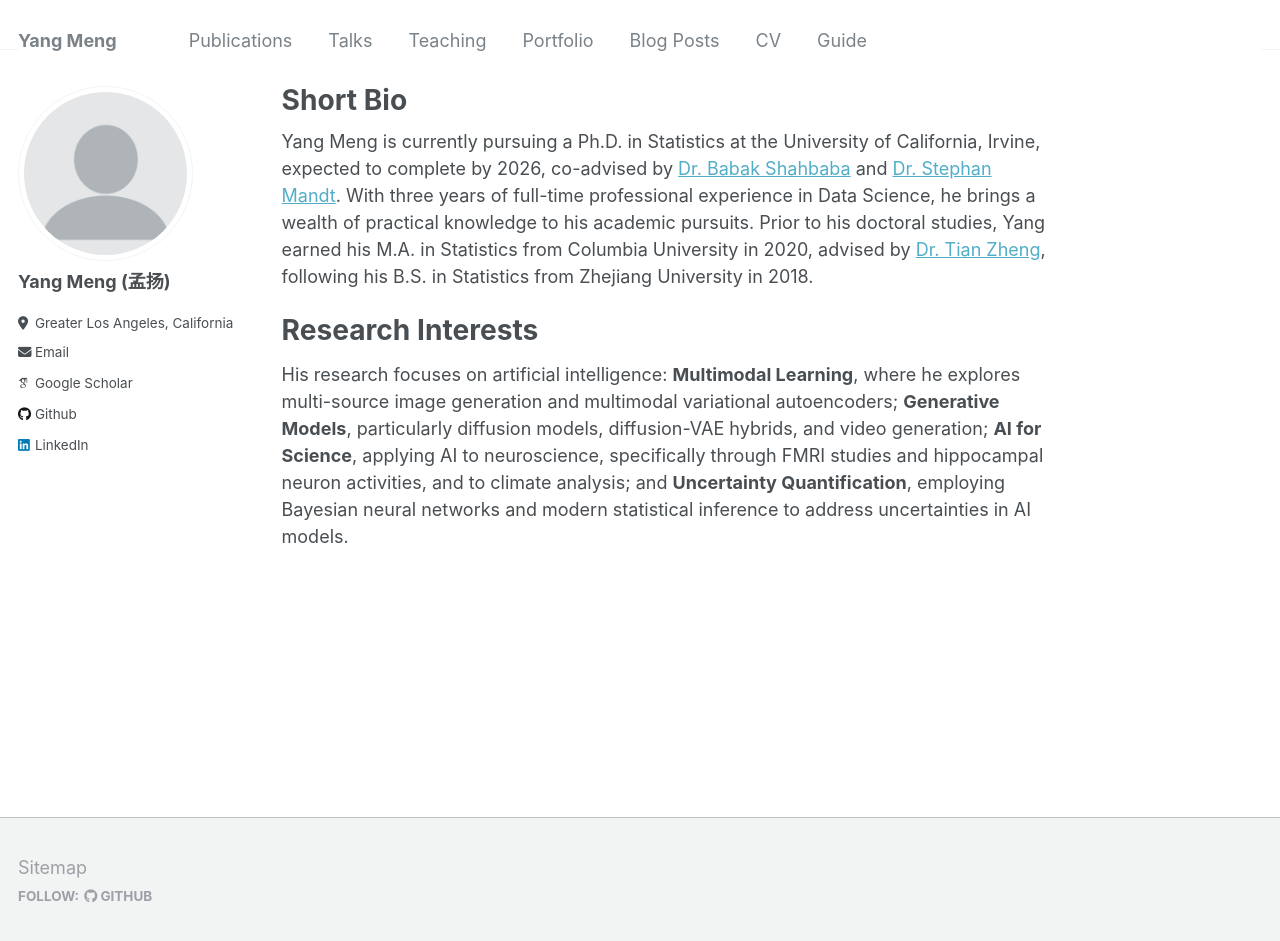
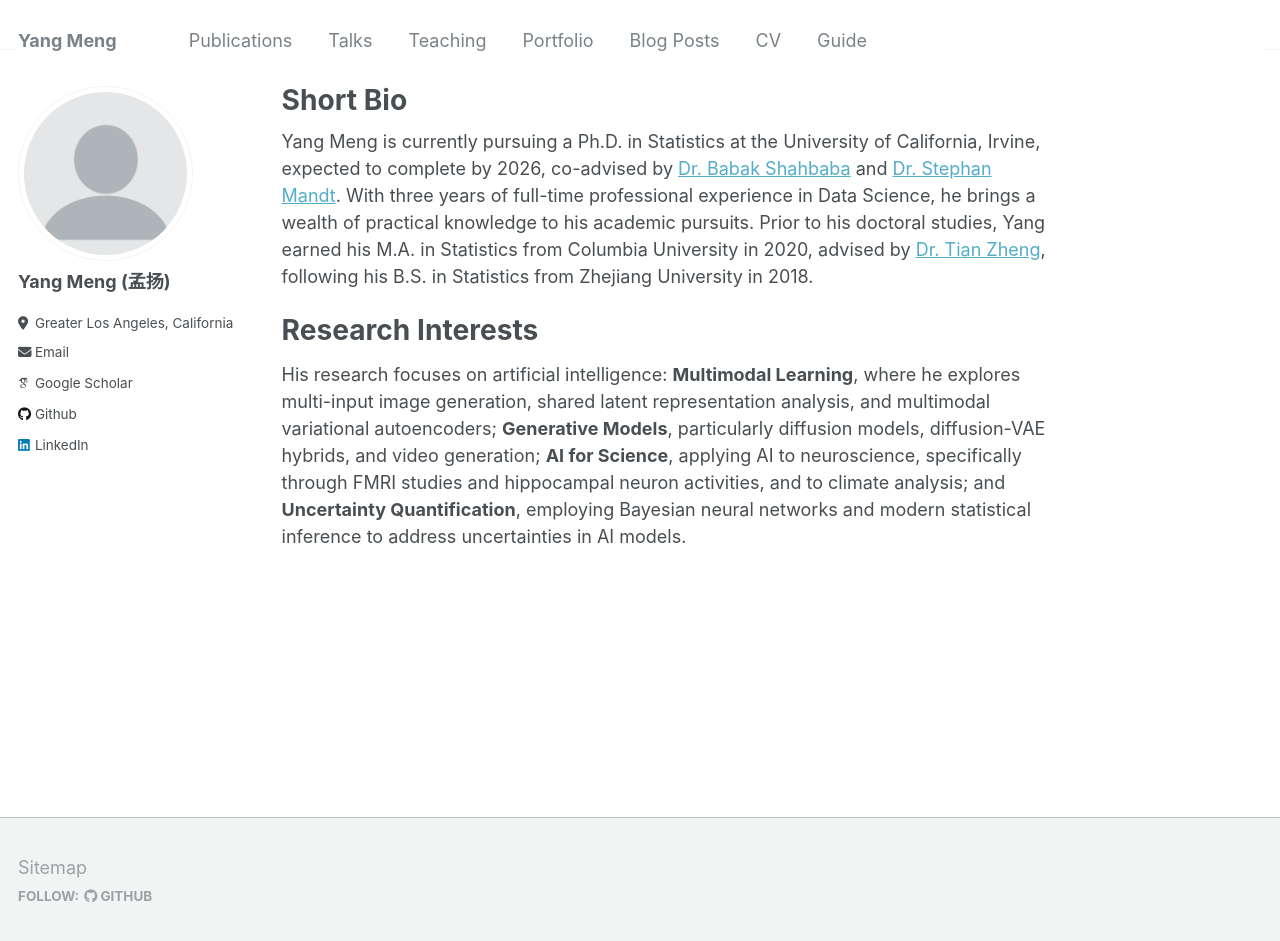
Before and after one commit to yangmeng96/yangmeng96.github.io, a Jekyll site: the page built from _pages/about.md, in a window 1280 px wide and 954 px high. Shown: the top 941 px of the window. Built offline with Jekyll 4.4.1, drawn with Linux system fonts in a browser that asks for light colours; some web fonts are replaced.

Commit message:
Update about.md

```diff
--- a/_pages/about.md
+++ b/_pages/about.md
@@ -11,4 +11,4 @@
 
 Research Interests
 ======
-His research focuses on artificial intelligence: **Multimodal Learning**, where he explores multi-source image generation and multimodal variational autoencoders; **Generative Models**, particularly diffusion models, diffusion-VAE hybrids, and video generation; **AI for Science**, applying AI to neuroscience, specifically through FMRI studies and hippocampal neuron activities, and to climate analysis; and **Uncertainty Quantification**, employing Bayesian neural networks and modern statistical inference to address uncertainties in AI models.
+His research focuses on artificial intelligence: **Multimodal Learning**, where he explores multi-input image generation, shared latent representation analysis, and multimodal variational autoencoders; **Generative Models**, particularly diffusion models, diffusion-VAE hybrids, and video generation; **AI for Science**, applying AI to neuroscience, specifically through FMRI studies and hippocampal neuron activities, and to climate analysis; and **Uncertainty Quantification**, employing Bayesian neural networks and modern statistical inference to address uncertainties in AI models.
```
